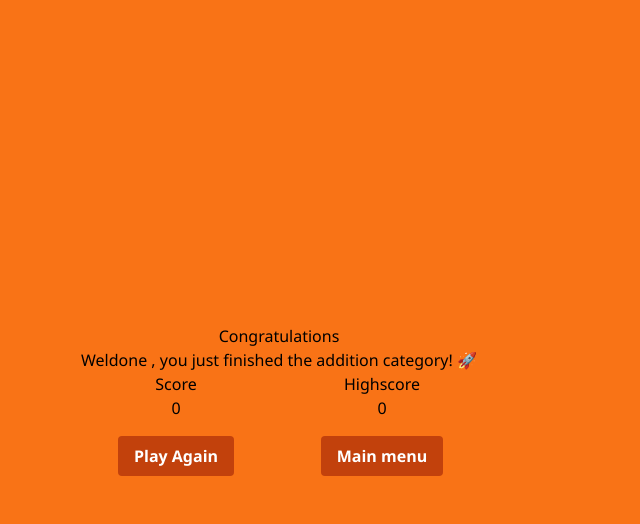
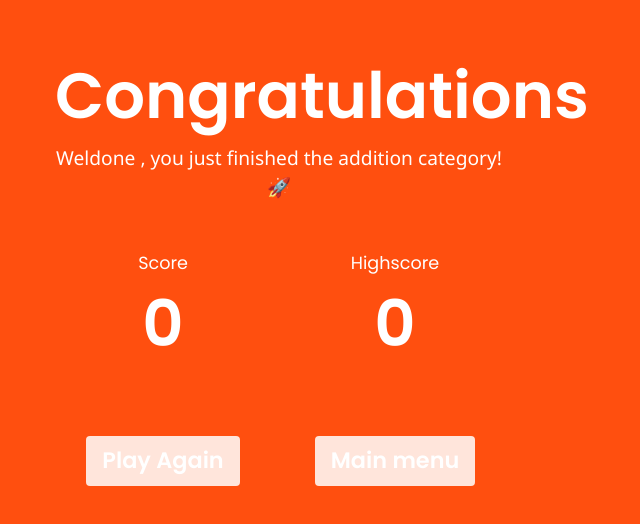
Before and after one commit to JUSTTNZ/Quiznest, a React (Vite) app: page /score in a window 1280 px wide. Shown: the top 524 px of the page, without its empty margins (361-1001 px from the left). Built offline with nearby package versions, Linux system fonts and the light colour scheme.

Commit message:
fix scored ui

```diff
--- a/src/components/score.jsx
+++ b/src/components/score.jsx
@@ -2,7 +2,7 @@ import { useSelector } from "react-redux";
 import { useContext } from "react";
 import { NameContext } from "../Context/NameContext";
 import { useNavigate } from "react-router-dom";
-import { setAddition } from "../action";
+
 
 export const Score = () => {
   const isAddition = useSelector((state) => state.isAddition);
@@ -10,6 +10,8 @@ export const Score = () => {
   const isDivision = useSelector((state) => state.isDivision);
   const isMuliplication = useSelector((state) => state.isMuliplication);
   const navigate = useNavigate()
+  const btncolor = isAddition ? 'bg-orange-btn text-orange-btn-text': isSubtraction ?'text-blue-text bg-custom-blue':isDivision? 'text-green-text bg-green-button': isMuliplication? 'text-pink-text bg-pink-button':''
+    const bgcolor = isAddition ? 'bg-red-orange': isSubtraction ?'bg-custom-blue-dark':isDivision? 'bg-green-bg ': isMuliplication? 'bg-pinks ':''
   const PlayAgain = () => {
     if(isAddition){
       navigate('/home/add')
@@ -32,34 +34,37 @@ export const Score = () => {
   const score = useSelector((state) => state.score)
   const highscore = useSelector((state) => state.HighScore)
     return (
-      <div className="container h-screen mx-auto p-12 flex justify-center items-center bg-orange-500">
-        <div className="max-w-md  p-6 ">
-          <h4 className="text-center">Congratulations</h4>
-          <p className="text-center">Weldone {name}, you just finished the addition category! 🚀</p>
-          <div className="grid grid-cols-2 gap-4">
+      <div className={` h-screen w-full  ${bgcolor}`}>
+        <div className=" container mx-auto p-12 flex justify-center items-center">
+          <div className="max-w-md">
+          <h4 className="text-center text-white font-poppins font-semibold text-[2rem]  md:text-[4rem]">Congratulations</h4>
+          <p className="text-center text-white text-[1rem] md:text-[1.2rem]">Weldone {name}, you just finished the addition category! 🚀</p>
+          <div className="grid grid-cols-2 gap-4 py-12">
             <div className="flex flex-col items-center justify-center">
-              <h4>Score</h4>
+              <h4 className="text-white text-[1.1rem] font-poppins">Score</h4>
 
-              <p>{score}</p>
+              <p className="text-white text-[4rem] font-semibold font-poppins">{score}</p>
             </div>
 
-            <div className="flex flex-col items-center justify-center">
-              <p>Highscore</p>
-              <p>{highscore}</p>
+            <div className="flex flex-col  items-center justify-center">
+              <p className="text-white text-[1.1rem] font-poppins">Highscore</p>
+              <p className="text-white text-[4rem] font-poppins font-semibold">{highscore}</p>
             </div>
           </div>
           <div className="grid grid-cols-2 gap-4 mt-4">
             <div className="flex items-center justify-center">
-              <button onClick={PlayAgain} className="bg-orange-700 hover:bg-orange-700 text-white font-bold py-2 px-4 rounded">
+              <button onClick={PlayAgain} className={`text-white font-semibold text-[1.1rem] md:text-[1.4rem]  font-poppins py-2 px-4 rounded ${btncolor}`}>
                 Play Again
               </button>
             </div>
             <div className="flex items-center justify-center">
-              <button onClick={Mainmenu} className="bg-orange-700 hover:bg-orange-700 text-white font-bold py-2 px-4 rounded">
+              <button onClick={Mainmenu} className={`text-white font-semibold text-[1.1rem] md:text-[1.4rem] font-poppins py-2 px-4 rounded ${btncolor}`}>
                 Main menu
               </button>
             </div>
           </div>
+          </div>
+
         </div>
       </div>
     );
--- a/src/pages/Addition.jsx
+++ b/src/pages/Addition.jsx
@@ -97,8 +97,6 @@ export const Addition = () => {
     const LeaveGame = () => {
         if (confirm("Are you sure you want to leave the game?")) {
           navigate('/home')
-        } else {
-          // User clicked "Cancel"
         }
       }
     const MainAnswer = questions[currentQuestion].answer;
--- a/src/pages/Categories.jsx
+++ b/src/pages/Categories.jsx
@@ -1,4 +1,4 @@
-import { Link, useNavigate } from "react-router-dom"
+import {  useNavigate } from "react-router-dom"
 import { setAddition, setDivision, setMultiplication, setSubtraction } from "../action";
 import { useDispatch } from "react-redux";
 export const Categories = () => {
@@ -45,35 +45,35 @@ const startAdditionQuiz = () => {
 
 
     return(
-        <div className='  bg-[#dbf5ff] w-full md:h-[359px] '>
+        <div className='  bg-[#dbf5ff] w-full  md:h-[430px] h-screen '>
             <div className="container mx-auto ">
                 <div className="flex pl-3 md:pl-0 lg:pl-0 xl-0 md:justify-center  items-center ">
-                <h3 className="text-black text-center text-2xl md:text-2xl lg:text-2xl font-black py-3 ">Categories</h3>
+                <h3 className="text-black text-center text-2xl md:text-2xl lg:text-2xl font-poppins font-semibold py-3 ">Categories</h3>
 
                 </div>
 
                 <div className="grid grid-cols-2 md:grid-cols-4 lg:grid-cols-4 gap-2 md:p-[50px]" >
                     <div className="flex flex-col items-center ">
-                    <div className="rounded-full bg-red-orange shadow-orange-shadow  w-40 h-40 flex justify-center items-center  text-4xl text-white font-semibold font-poppins cursor-pointer" onClick={startAdditionQuiz}>
+                    <div className="rounded-full bg-red-orange shadow-orange-shadow  w-40 h-40 flex justify-center items-center  text-4xl text-white font-semibold font-poppins cursor-pointer transition-transform duration-300 ease-in-out hover:scale-110 " onClick={startAdditionQuiz}>
                   2+2
                   </div>
                   <p className="text-2xl font-semibold mt-2 ml-8">Addition</p>
                   </div>
 
                     <div className="flex flex-col items-center" >
-                    <div className="rounded-full bg-custom-blue w-40 h-40 flex justify-center items-center  text-4xl text-white font-semibold font-poppins cursor-pointer" onClick={startSubtractionQuiz}>
+                    <div className="rounded-full bg-custom-blue w-40 h-40 flex justify-center items-center  text-4xl text-white font-semibold font-poppins cursor-pointer transition-transform duration-300 ease-in-out hover:scale-110" onClick={startSubtractionQuiz}>
                   2-2
                   </div>
                   <p className="text-2xl font-semibold mt-2 ml-4">subtraction</p>
                   </div>
                     <div className="flex flex-col items-center">
-                    <div className="rounded-full bg-green-bg w-40 h-40 flex justify-center items-center  text-4xl text-white font-semibold font-poppins cursor-pointer" onClick={startDivisionQuiz}>
+                    <div className="rounded-full bg-green-bg w-40 h-40 flex justify-center items-center  text-4xl text-white font-semibold font-poppins cursor-pointer transition-transform duration-300 ease-in-out hover:scale-110" onClick={startDivisionQuiz}>
                   12/2
                   </div>
                   <p className="text-2xl font-semibold mt-2 ml-8">Division</p>
                   </div>
                     <div className="flex flex-col items-center">
-                    <div className="rounded-full bg-pinks w-40 h-40 flex justify-center items-center  text-4xl text-white font-semibold font-poppins cursor-pointer" onClick={startMultiplicationQuiz}>
+                    <div className="rounded-full bg-pinks w-40 h-40 flex justify-center items-center  text-4xl text-white font-semibold font-poppins cursor-pointer transition-transform duration-300 ease-in-out hover:scale-110" onClick={startMultiplicationQuiz}>
                   2X2
                   </div>
                   <p className="text-2xl font-semibold mt-2 ml-4">multiplication</p>
--- a/src/pages/Hello.jsx
+++ b/src/pages/Hello.jsx
@@ -1,4 +1,4 @@
-import React, { useContext, useEffect, useState } from 'react';
+import  { useContext, useEffect, useState } from 'react';
 import { NameContext } from '../Context/NameContext';
 
 const Hello = () => {
@@ -32,7 +32,7 @@ const Hello = () => {
           }
 
           .animate-moveBlob {
-            animation: moveBlob 5s linear infinite;
+            animation: moveBlob 10s linear infinite;
           }
 
           .blob {
@@ -41,11 +41,11 @@ const Hello = () => {
           }
         `}
       </style>
-      <div className='relative flex flex-col justify-center gap-4 px-2 bg-background w-full h-[200px] text-white text-2xl overflow-hidden'>
-        <p className={`text ${scale === 0 ? 'opacity-0' : 'opacity-100'}`}>Hello {name.toUpperCase()}👋</p>
-        <p className={`text ${scale === 0 ? 'opacity-0' : 'opacity-100'}`}>Please select a category you would like to play</p>
+      <div className='relative flex md:pl-[30px] flex-col justify-center gap-4 px-2 bg-background w-full h-[200px] text-white text-2xl overflow-hidden'>
+        <p className={`text font-semibold font-poppins ${scale === 0 ? 'opacity-0' : 'opacity-100'}`}>Hello {name.toUpperCase()}👋</p>
+        <p className={`text font-semibold font-poppins ${scale === 0 ? 'opacity-0' : 'opacity-100'}`}>Please select a category you would like to play</p>
         <div
-          className={`absolute left-0 transform -translate-y-1/2 w-[200px] h-[200px] rounded-full animate-moveBlob z-0 blob`}
+          className={`absolute left-0 transform -translate-y-1/2 w-[150px] h-[150px] rounded-full animate-moveBlob z-0 blob`}
           style={{
             background: `linear-gradient(to right, rgba(42, 115, 122, 0.3), rgba(255, 255, 255, 0.3))`
           }}
--- a/tailwind.config.js
+++ b/tailwind.config.js
@@ -6,7 +6,7 @@ export default {
   theme: {
     extend: {
       colors: {
-        'background': '#2a737a',
+        'background': '#005675',
         'primary': '#d5e9ef',
         'red-orange': 'hsl(16, 100%, 53%)',
          'orange-btn': '#FFE5DB',
```
